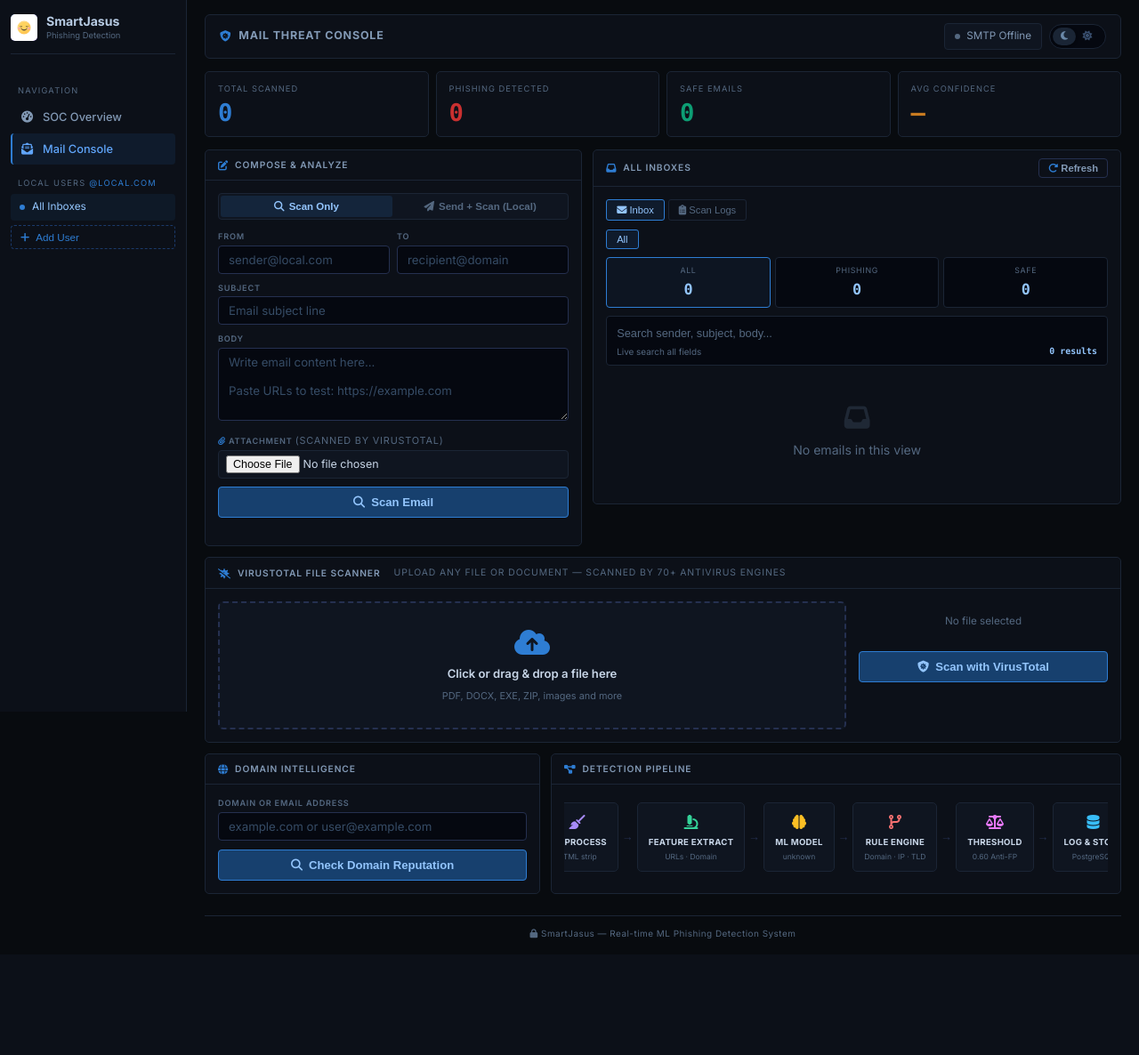
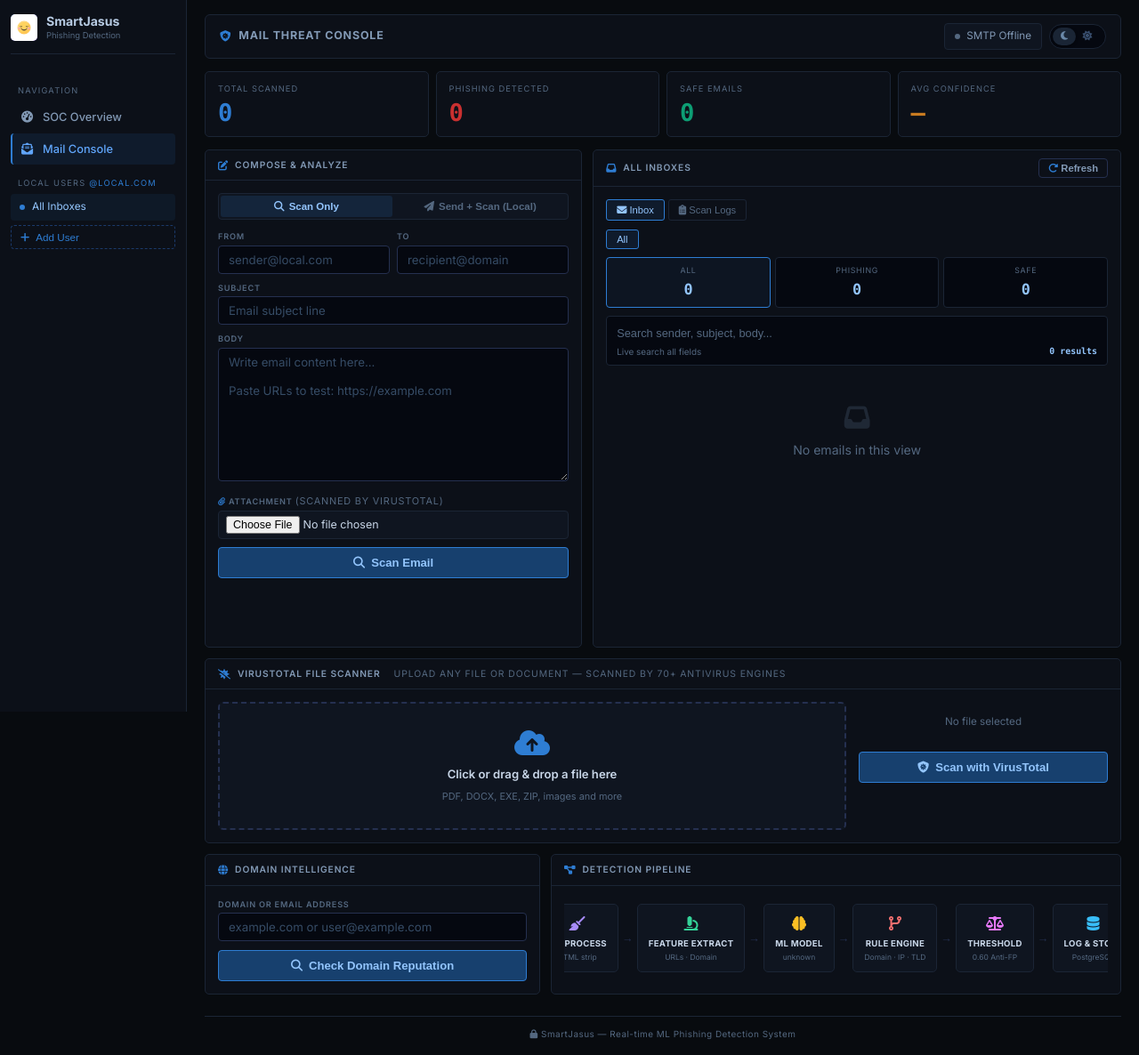
Before and after one commit to coffee-and-debugging/SmartJasus, a Flask app: page /mail-dashboard in a window 1280 px wide. Shown: the whole page at 89% size. Before the commit the page ends 1055 px from the top, so only its background shows below. Run offline with Flask 3, Linux system fonts and the light colour scheme; data that the repository does not hold is empty; parts of the project's set-up code (start-up, migrations or seed data) failed here and were passed over; some libraries are stand-ins or nearby versions.

Commit message:
style: UI changed for email fields

```diff
--- a/templates/mail_dashboard.html
+++ b/templates/mail_dashboard.html
@@ -24,6 +24,7 @@
             --orange: #C97B20;
             --input-bg: #050810;
             --mono: 'Consolas', 'SFMono-Regular', monospace;
+            --console-card-height: 560px;
         }
 
         body {
@@ -179,15 +180,19 @@
         .card-body { padding: 14px; }
 
         /* ── Grid ───────────────────────────────────────────────── */
-        .cis-grid   { display: grid; grid-template-columns: 1fr 1.4fr; gap: 12px; margin-bottom: 12px; align-items: start; }
+        .cis-grid   { display: grid; grid-template-columns: 1fr 1.4fr; gap: 12px; margin-bottom: 12px; align-items: stretch; }
+        .cis-grid > .cis-card { height: var(--console-card-height); min-height: var(--console-card-height); display: flex; flex-direction: column; }
+        .cis-grid > .cis-card > .card-body { flex: 1; min-height: 0; }
+        .cis-grid > .cis-card:not(.inbox-card) > .card-body { overflow-y: auto; }
         .inbox-card { display: flex; flex-direction: column; }
-        .inbox-card .card-body { display: flex; flex-direction: column; overflow: hidden; max-height: 680px; }
+        .inbox-card .card-body { display: flex; flex-direction: column; overflow: hidden; }
         #inboxView  { display: flex; flex-direction: column; min-height: 0; flex: 1; }
         #mailList   { flex: 1; overflow-y: auto; max-height: none; }
         #logsList   { flex: 1; overflow-y: auto; max-height: none; }
         .bottom-grid{ display: grid; grid-template-columns: 1fr 1.7fr; gap: 12px; margin-bottom: 12px; }
         @media (max-width: 1100px) {
             .cis-grid, .bottom-grid { grid-template-columns: 1fr; }
+            .cis-grid > .cis-card { height: auto; min-height: 0; }
             .cis-sidebar { width: 190px; }
             .stats-row { grid-template-columns: repeat(2, 1fr); }
         }
@@ -215,6 +220,7 @@
             box-shadow: 0 0 0 2px rgba(46,125,211,0.14);
         }
         textarea { min-height: 82px; resize: vertical; }
+        #mailBody { min-height: 150px; }
         .compose-row { display: grid; grid-template-columns: 1fr 1fr; gap: 8px; }
 
         /* ── Mode toggle ─────────────────────────────────────────── */
@@ -260,7 +266,7 @@
         .btn-sm { padding: 4px 10px; font-size: 0.7rem; }
 
         /* ── Result panel ────────────────────────────────────────── */
-        .result-panel { margin-top: 12px; padding: 11px; border-radius: 4px; border: 1px solid; display: none; }
+        .result-panel { margin-top: 0; padding: 11px; border-radius: 4px; border: 1px solid; display: none; }
         .result-panel.show { display: block; }
         .result-panel.phishing  { border-color: rgba(201,48,48,0.35);  background: rgba(201,48,48,0.04);  }
         .result-panel.legitimate{ border-color: rgba(13,158,116,0.35); background: rgba(13,158,116,0.04); }
```
